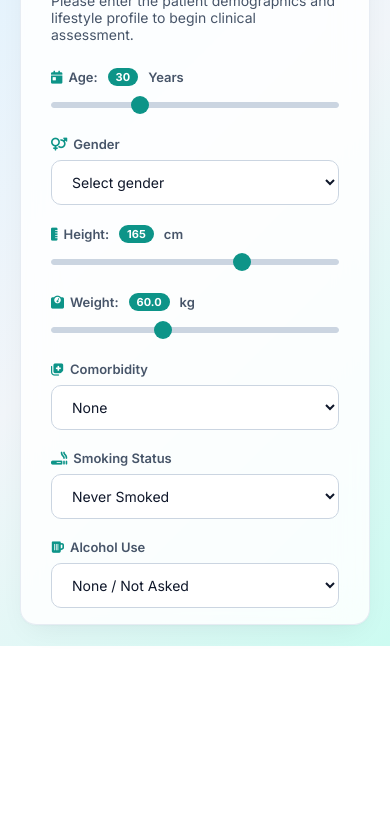
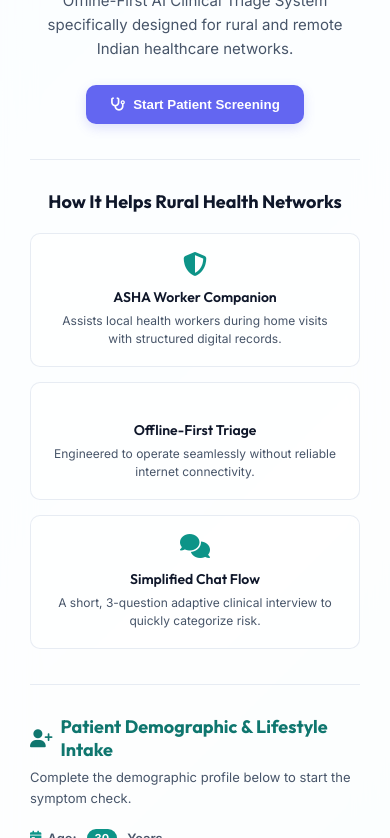
Before and after one commit to sourasish-mukherjee1904/innovation_challenge, a plain HTML site: page static/index.html in a window 390 px wide. Shown: the part 198-1036 px from the top of the page. Before the commit the page ends 844 px from the top, so only its background shows below. Drawn offline with Linux system fonts and the light colour scheme.

Commit message:
Enhance mobile responsiveness and set max symptom interview turns to 3

```diff
--- a/static/index.html
+++ b/static/index.html
@@ -30,10 +30,43 @@
         <main class="main-content">
             <!-- STEP 1: PATIENT ONBOARDING -->
             <section id="onboarding-step" class="card step-section active">
-                <div class="step-header">
-                    <h2>Patient Onboarding</h2>
-                    <p>Please enter the patient demographics and lifestyle profile to begin clinical assessment.</p>
+                <!-- HERO SECTION -->
+                <div class="hero-section">
+                    <h1 class="hero-title">CareTriage AI</h1>
+                    <p class="hero-subtitle">Offline-First AI Clinical Triage System specifically designed for rural and remote Indian healthcare networks.</p>
+                    <button type="button" class="hero-cta" id="btn-scroll-to-form">
+                        <i class="fa-solid fa-stethoscope"></i> Start Patient Screening
+                    </button>
                 </div>
+
+                <!-- BENEFITS SECTION -->
+                <div class="benefits-section">
+                    <h3 class="section-label">How It Helps Rural Health Networks</h3>
+                    <div class="benefits-grid">
+                        <div class="benefit-card">
+                            <i class="fa-solid fa-shield-halved benefit-icon"></i>
+                            <h4>ASHA Worker Companion</h4>
+                            <p>Assists local health workers during home visits with structured digital records.</p>
+                        </div>
+                        <div class="benefit-card">
+                            <i class="fa-solid fa-wifi-slash benefit-icon"></i>
+                            <h4>Offline-First Triage</h4>
+                            <p>Engineered to operate seamlessly without reliable internet connectivity.</p>
+                        </div>
+                        <div class="benefit-card">
+                            <i class="fa-solid fa-comments benefit-icon"></i>
+                            <h4>Simplified Chat Flow</h4>
+                            <p>A short, 3-question adaptive clinical interview to quickly categorize risk.</p>
+                        </div>
+                    </div>
+                </div>
+
+                <!-- ONBOARDING FORM HEADER -->
+                <div class="onboarding-form-header" id="form-scroll-target">
+                    <h3><i class="fa-solid fa-user-plus"></i> Patient Demographic & Lifestyle Intake</h3>
+                    <p class="hero-subtitle" style="margin: 0; text-align: left; font-size: 13px; max-width: 100%;">Complete the demographic profile below to start the symptom check.</p>
+                </div>
+
                 <form id="onboarding-form" class="form-grid">
                     <div class="form-group">
                         <label for="age"><i class="fa-solid fa-calendar-day"></i> Age: <span id="age-val" class="slider-badge">30</span> Years</label>
--- a/static/script.js
+++ b/static/script.js
@@ -33,6 +33,15 @@ document.addEventListener('DOMContentLoaded', () => {
     const resMatchRatio = document.getElementById('res-match-ratio');
     const resSymptoms = document.getElementById('res-symptoms');
     const resTreatment = document.getElementById('res-treatment');
+
+    // Smooth Scroll to Form
+    const btnScrollToForm = document.getElementById('btn-scroll-to-form');
+    const formTarget = document.getElementById('form-scroll-target');
+    if (btnScrollToForm && formTarget) {
+        btnScrollToForm.addEventListener('click', () => {
+            formTarget.scrollIntoView({ behavior: 'smooth' });
+        });
+    }
 
     // Range Sliders Event Listeners
     const ageInput = document.getElementById('age');
--- a/static/style.css
+++ b/static/style.css
@@ -132,7 +132,8 @@ body {
 .step-section {
     display: none;
     padding: 30px;
-    height: 100%;
+    min-height: 100%;
+    height: auto;
 }
 
 .step-section.active {
@@ -634,10 +635,143 @@ input:focus, select:focus {
     background: var(--primary-hover);
 }
 
+/* Hero Section */
+.hero-section {
+    text-align: center;
+    padding: 20px 0 35px 0;
+    border-bottom: 1px solid var(--border-color);
+    margin-bottom: 30px;
+}
+
+.hero-title {
+    font-family: 'Outfit', sans-serif;
+    font-size: 32px;
+    font-weight: 800;
+    color: var(--text-primary);
+    background: linear-gradient(135deg, var(--primary) 0%, var(--secondary) 100%);
+    -webkit-background-clip: text;
+    -webkit-text-fill-color: transparent;
+    margin-bottom: 12px;
+}
+
+.hero-subtitle {
+    font-size: 15px;
+    color: var(--text-secondary);
+    max-width: 600px;
+    margin: 0 auto 24px auto;
+    line-height: 1.6;
+}
+
+.hero-cta {
+    display: inline-flex;
+    align-items: center;
+    gap: 8px;
+    padding: 12px 24px;
+    background-color: var(--secondary);
+    color: white;
+    font-weight: 600;
+    border-radius: var(--radius-md);
+    text-decoration: none;
+    transition: var(--transition);
+    cursor: pointer;
+    border: none;
+    box-shadow: 0 4px 12px rgba(99, 102, 241, 0.2);
+}
+
+.hero-cta:hover {
+    background-color: var(--secondary-hover);
+    transform: translateY(-2px);
+    box-shadow: 0 6px 16px rgba(99, 102, 241, 0.3);
+}
+
+/* Benefits Section */
+.benefits-section {
+    margin-bottom: 35px;
+}
+
+.section-label {
+    text-align: center;
+    font-family: 'Outfit', sans-serif;
+    font-size: 18px;
+    font-weight: 700;
+    color: var(--text-primary);
+    margin-bottom: 20px;
+}
+
+.benefits-grid {
+    display: grid;
+    grid-template-columns: repeat(3, 1fr);
+    gap: 15px;
+}
+
+.benefit-card {
+    background: rgba(255, 255, 255, 0.6);
+    border: 1px solid var(--border-color);
+    padding: 18px;
+    border-radius: var(--radius-md);
+    text-align: center;
+    transition: var(--transition);
+}
+
+.benefit-card:hover {
+    background: #ffffff;
+    transform: translateY(-2px);
+    box-shadow: var(--shadow);
+}
+
+.benefit-icon {
+    font-size: 24px;
+    color: var(--primary);
+    margin-bottom: 12px;
+}
+
+.benefit-card h4 {
+    font-family: 'Outfit', sans-serif;
+    font-size: 14px;
+    font-weight: 600;
+    margin-bottom: 6px;
+    color: var(--text-primary);
+}
+
+.benefit-card p {
+    font-size: 12px;
+    color: var(--text-secondary);
+    line-height: 1.5;
+}
+
+/* Onboarding Form Header */
+.onboarding-form-header {
+    border-top: 1px solid var(--border-color);
+    padding-top: 30px;
+    margin-bottom: 20px;
+}
+
+.onboarding-form-header h3 {
+    font-family: 'Outfit', sans-serif;
+    font-size: 18px;
+    font-weight: 700;
+    color: var(--primary-hover);
+    margin-bottom: 6px;
+    display: flex;
+    align-items: center;
+    gap: 8px;
+}
+
 /* Responsive adjustments */
 @media (max-width: 768px) {
+    body {
+        padding: 0;
+    }
+
     .app-container {
-        height: 95vh;
+        height: auto;
+        min-height: 100vh;
+        border-radius: 0;
+        border: none;
+    }
+
+    .benefits-grid {
+        grid-template-columns: 1fr;
     }
 
     .form-grid {
```
Also changed, not shown: 1 other file.
